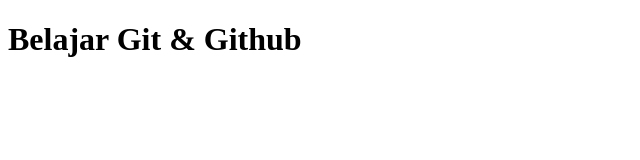
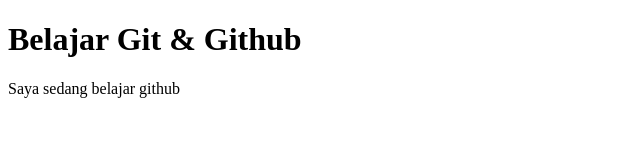
Before and after one commit to hamdanhamdani293/belajar-github, a plain HTML site: page index.html in a window 1280 px wide. Shown: the whole page, without its empty margins (0-640 px from the left). Drawn offline with Linux system fonts and the light colour scheme.

Commit message:
menambahkan tag p

```diff
--- a/index.html
+++ b/index.html
@@ -10,6 +10,7 @@
 
 <body>
     <h1>Belajar Git & Github</h1>
+    <p>Saya sedang belajar github</p>
 </body>
 
 </html>
```
